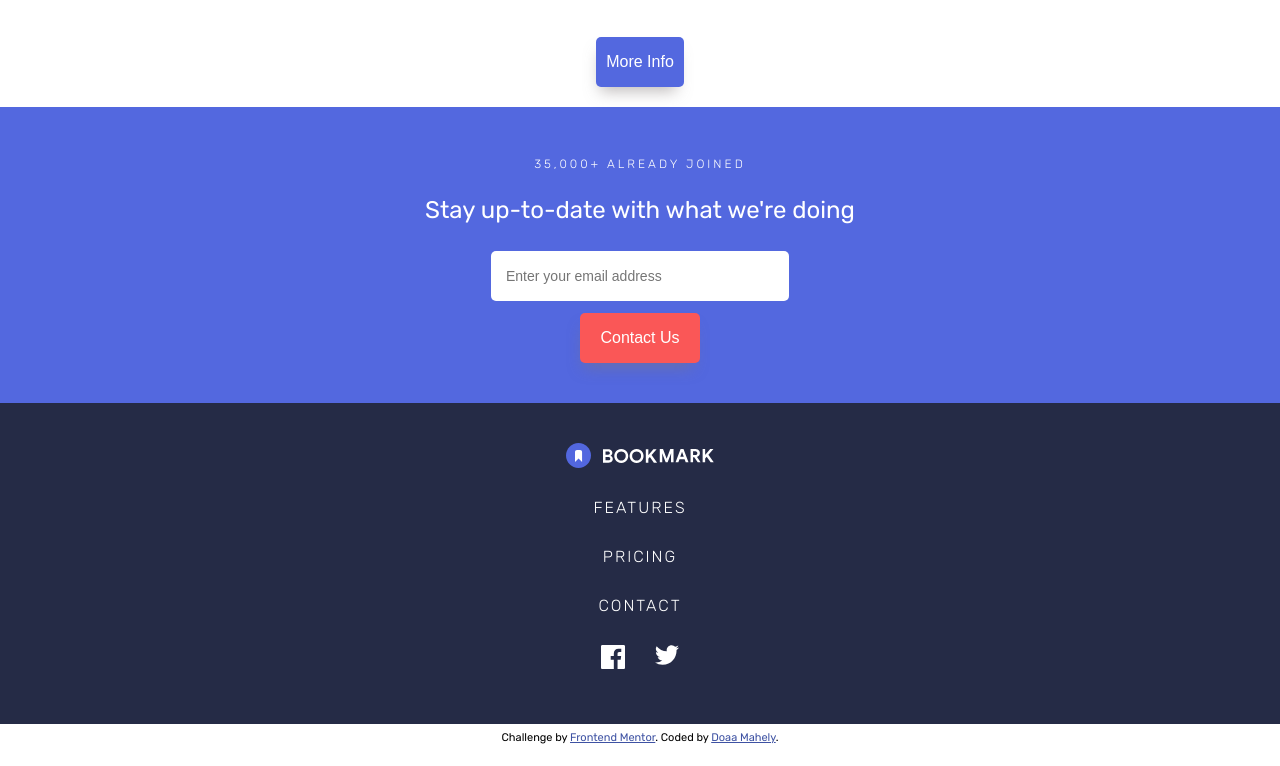
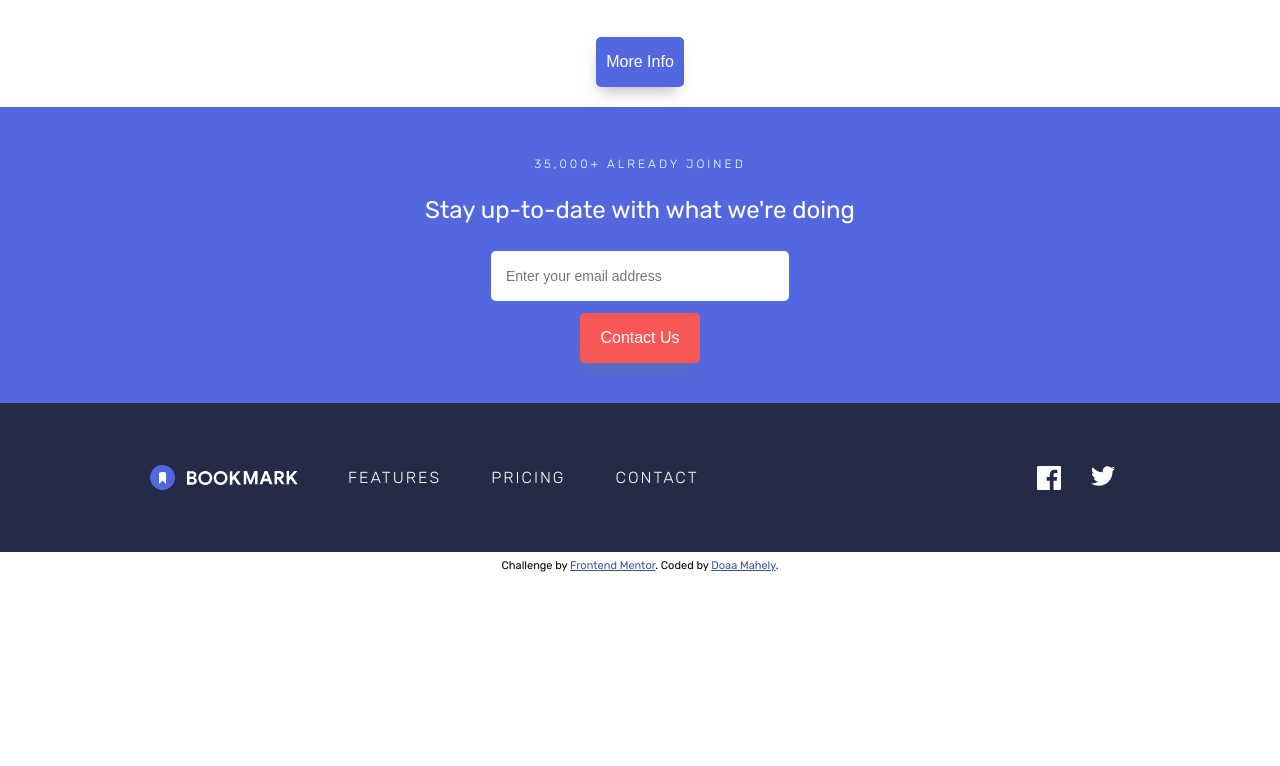
Before and after one commit to dmahely/bookmark-landing-page, a React app: page / in a window 1280 px wide. Shown: the part 2102-2868 px from the top of the page. After the commit the page ends 2696 px from the top, so only its background shows below. Built offline with nearby package versions, Linux system fonts and the light colour scheme.

Commit message:
Fix footer alignment in desktop size

```diff
--- a/src/components/Footer/Footer.css
+++ b/src/components/Footer/Footer.css
@@ -25,6 +25,12 @@
   color: var(--soft-red);
 }
 
+.Footer--links-container {
+  display: flex;
+  flex-direction: column;
+  align-items: center;
+}
+
 .Footer--icon-container {
   display: flex;
   flex-direction: row;
@@ -39,3 +45,24 @@
 .Footer--icon:hover {
   fill: var(--soft-red);
 }
+
+@media screen and (min-width: 1100px) {
+  .Footer--container {
+    flex-direction: row;
+    padding: 40px 150px;
+  }
+
+  .Footer--logo {
+    margin-bottom: 0;
+    margin-right: 25px;
+  }
+
+  .Footer--links-container {
+    flex: 1;
+    flex-direction: row;
+  }
+
+  .Footer--link {
+    margin: 25px;
+  }
+}
--- a/src/components/Footer/Footer.js
+++ b/src/components/Footer/Footer.js
@@ -5,6 +5,7 @@ import logo from "../../../images/logo-bookmark-light.svg";
 const Footer = () => {
   return (
     <div className="Footer--container">
+      <div className="Footer--links-container">
         <img className="Footer--logo" src={logo} alt="Bookmark logo" />
         <a href="#" className="Footer--link">
           Features
@@ -15,6 +16,7 @@ const Footer = () => {
         <a href="#" className="Footer--link">
           Contact
         </a>
+      </div>
 
       <div className="Footer--icon-container">
         <svg
```
Lines whose indentation alone changed are shown as unchanged.
